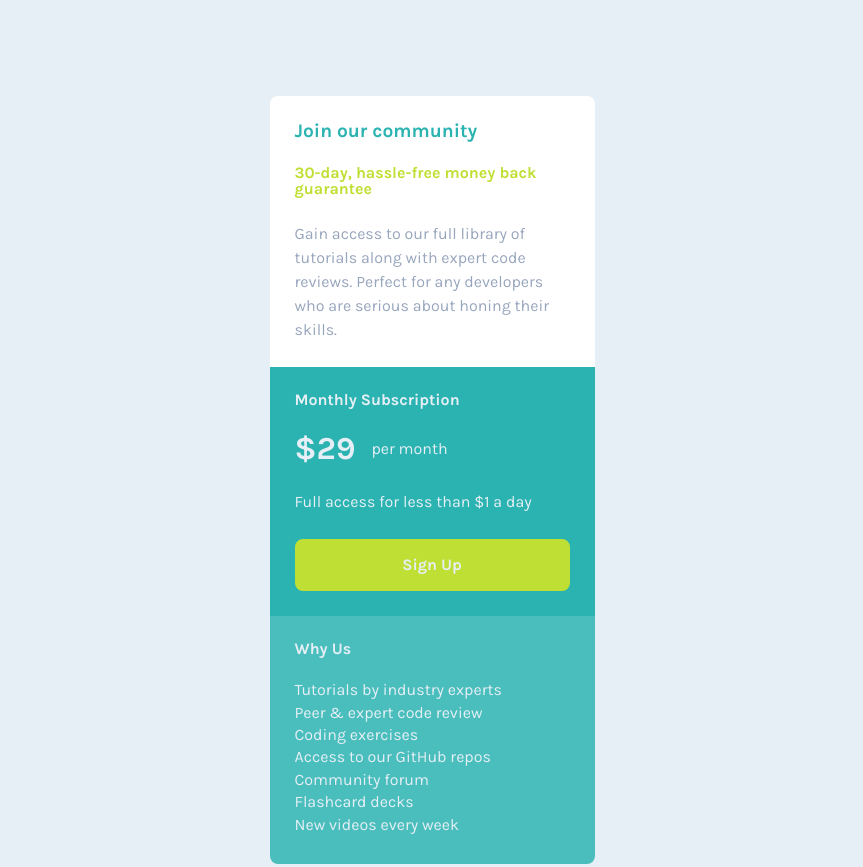
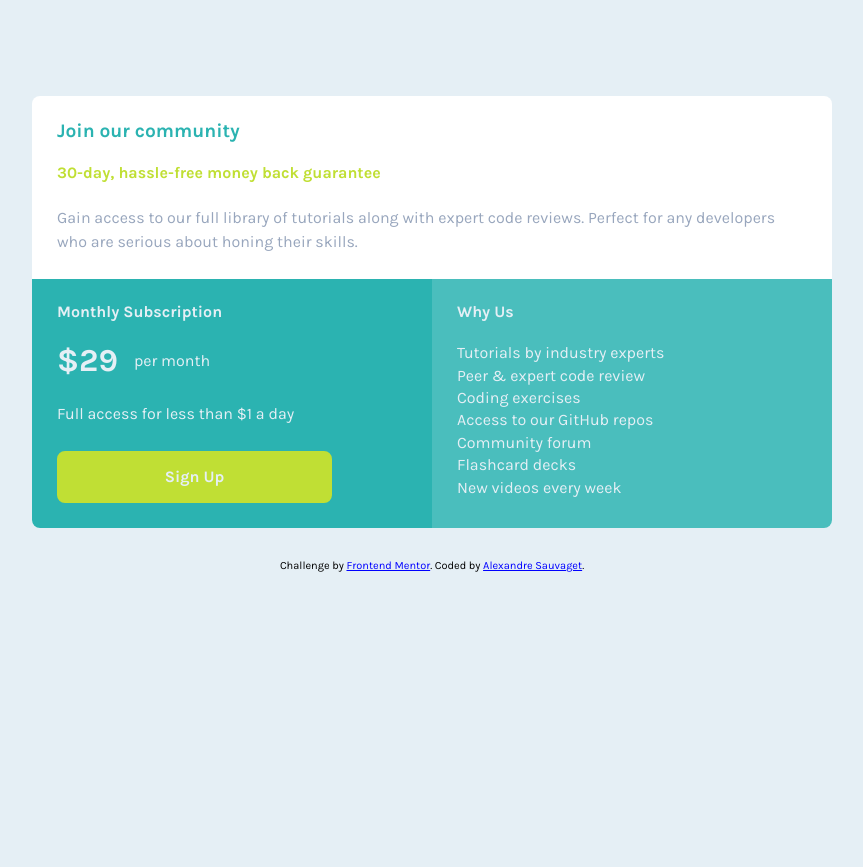
Before and after one commit to Answers-FM-challenges-A-Sauvaget/Single-price-grid-component, a plain HTML site: page index.html in a window 1536 px wide. Shown: the top 867 px of the page, without its empty margins (336-1199 px from the left). After the commit the page ends 800 px from the top, so only its background shows below. Drawn offline with Linux system fonts and the light colour scheme.

Commit message:
Challenge ok for desktop layout

```diff
--- a/assets/css/style.css
+++ b/assets/css/style.css
@@ -64,7 +64,26 @@ h2 {
 
 @media screen and (min-width: 1440px) {
   .article {
+    max-width: 800px;
     display: grid;
+    grid-template-columns: 400px 400px;
+    grid-template-rows: auto;
+    grid-template-areas:
+    "presentation presentation"
+    "price info";
+  }
+
+  .article__section--presentation {
+    grid-area: presentation;
+  }
+  .article__section--price {
+    border-radius: 0 0 0 .5rem;
+    grid-area: price;
+  }
+
+  .article__section--info {
+    border-radius: 0 0 .5rem 0;
+    grid-area: info;
   }
 }
 
@@ -74,7 +93,7 @@ h2 {
 
 .article__section--info {
   background-color: var(--primary-lighter);
-  border-radius : 0 0 .5rem.5rem;
+  border-radius : 0 0 .5rem 0;
 }
 
 .article__title,
```
Also changed, not shown: screenshot.png (added), 1 other file.
